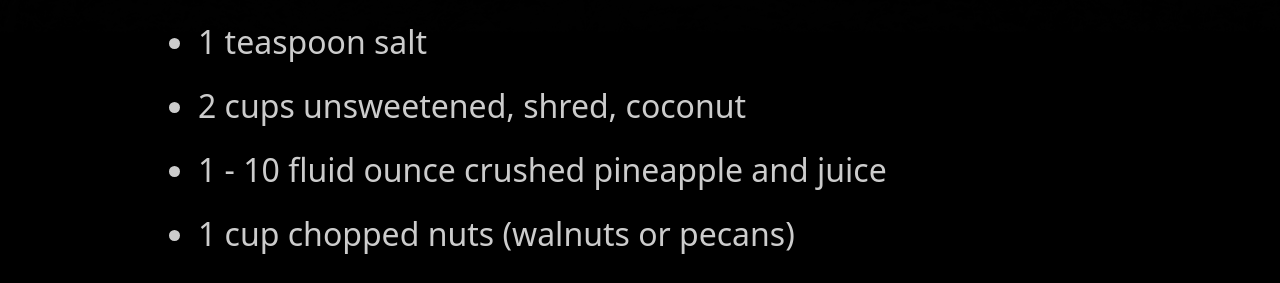
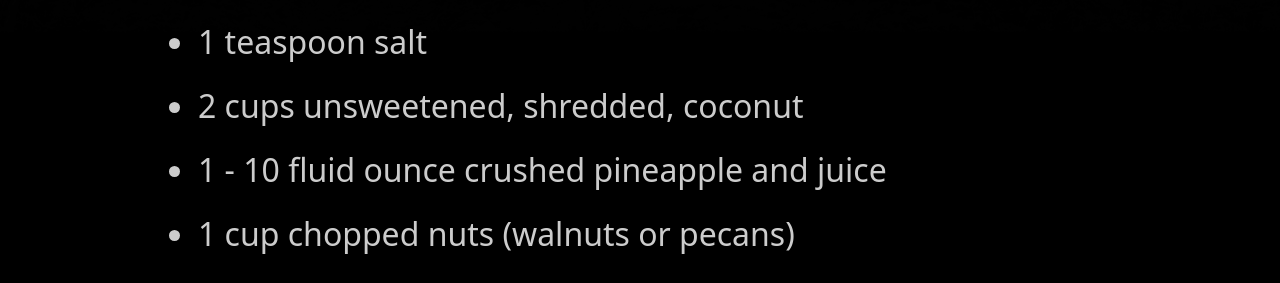
Before and after one commit to dits-family-cookbook/dits-family-cookbook.github.io, a Jekyll site: the page built from recipes/baking-and-desserts/cakes/carrot-cake.md, in a window 1280 px wide. Shown: the part 791-1074 px from the top of the page. Built offline with Jekyll 4.4.1, drawn with Linux system fonts in a browser that asks for light colours.

Commit message:
quick update

```diff
--- a/recipes/baking-and-desserts/cakes/carrot-cake.md
+++ b/recipes/baking-and-desserts/cakes/carrot-cake.md
@@ -13,7 +13,7 @@ layout: page
 * 1 teaspoon cinnamon
 * 2 teaspoons baking soda
 * 1 teaspoon salt
-* 2 cups unsweetened, shred, coconut
+* 2 cups unsweetened, shredded, coconut
 * 1 - 10 fluid ounce crushed pineapple and juice
 * 1 cup chopped nuts (walnuts or pecans)
 * 2 cups grated carrots
```
